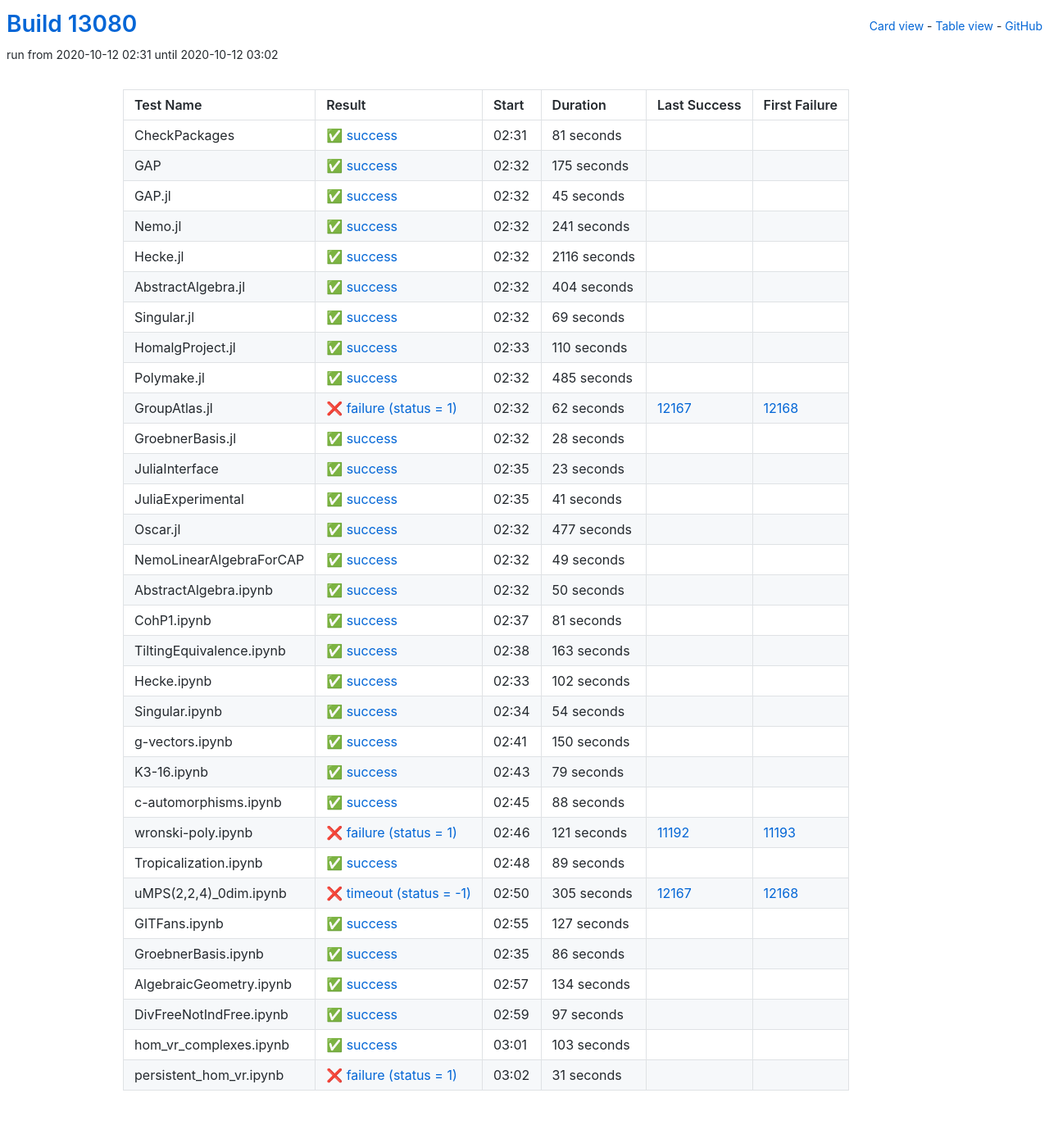
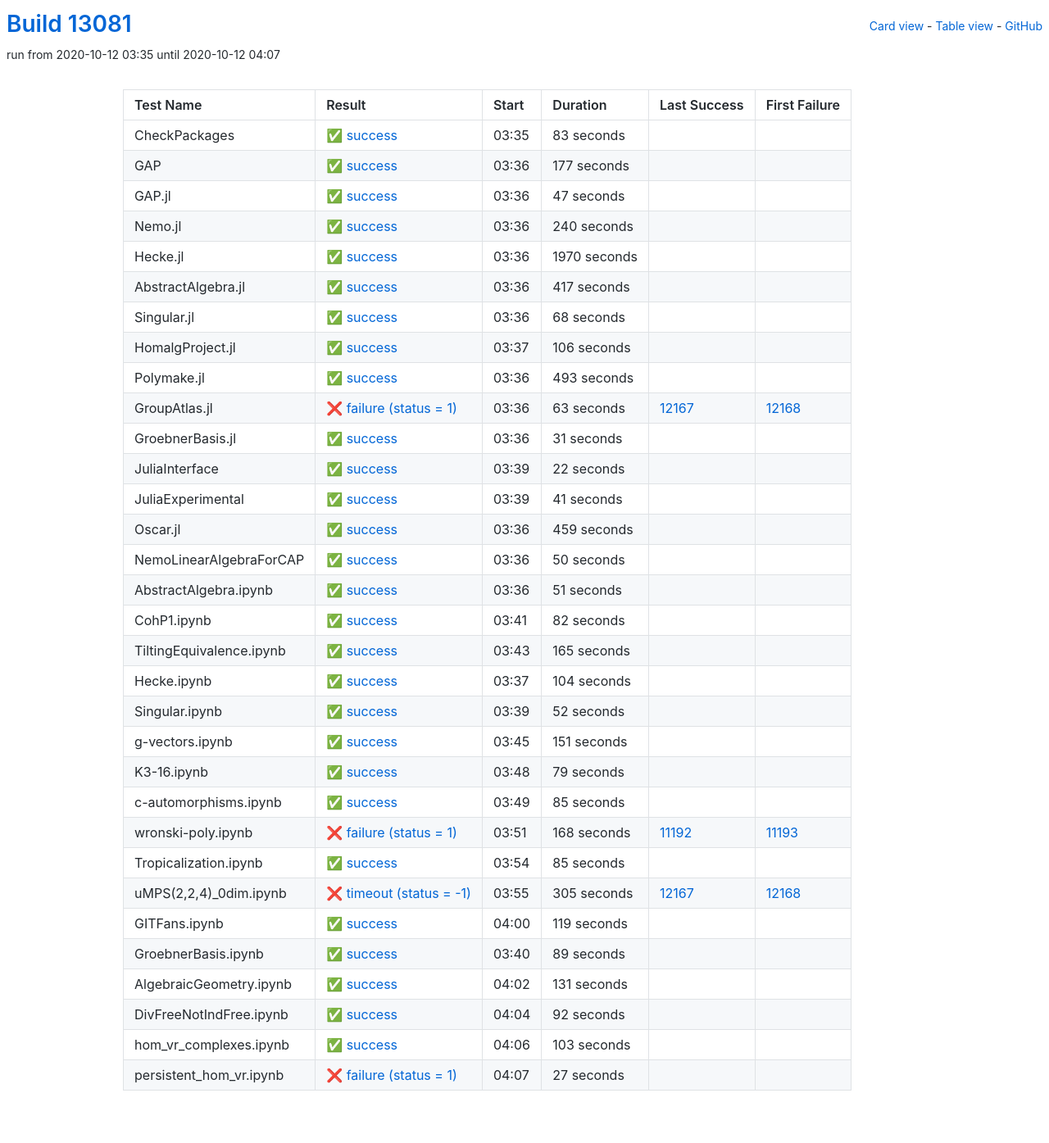
Before and after one commit to oscar-system/oscar-ci-status, a Jekyll site: the page built from table.html, in a window 1280 px wide. Shown: the whole page at 82% size. Built offline with Jekyll 4.4.1, drawn with Linux system fonts in a browser that asks for light colours.

Commit message:
Build #13081

```diff
--- a/_data/ci.yml
+++ b/_data/ci.yml
@@ -1,6 +1,6 @@
 ---
-build: 13080
-build_url: https://oscarci.mathematik.uni-kl.de/job/oscar/13080/
+build: 13081
+build_url: https://oscarci.mathematik.uni-kl.de/job/oscar/13081/
 job: oscar
 organization: oscar-system
 repo: oscar-ci-status
@@ -8,152 +8,152 @@
 tests:
 - name: CheckPackages
   id: checkpackages
-  log: https://oscarci.mathematik.uni-kl.de/job/oscar/13080/artifact/logs/build-13080/CheckPackages.log
-  start: 2020-10-12 02:31
+  log: https://oscarci.mathematik.uni-kl.de/job/oscar/13081/artifact/logs/build-13081/CheckPackages.log
+  start: 2020-10-12 03:35
   success: true
   exitcode: 0
   status: success
-  duration: 81
+  duration: 83
   last_success: false
   last_success_url:
   first_failure: false
   first_failure_url:
 - name: GAP
   id: gap
-  log: https://oscarci.mathematik.uni-kl.de/job/oscar/13080/artifact/logs/build-13080/GAP.log
-  start: 2020-10-12 02:32
+  log: https://oscarci.mathematik.uni-kl.de/job/oscar/13081/artifact/logs/build-13081/GAP.log
+  start: 2020-10-12 03:36
   success: true
   exitcode: 0
   status: success
-  duration: 175
+  duration: 177
   last_success: false
   last_success_url:
   first_failure: false
   first_failure_url:
 - name: GAP.jl
   id: gap-jl
-  log: https://oscarci.mathematik.uni-kl.de/job/oscar/13080/artifact/logs/build-13080/GAP.jl.log
-  start: 2020-10-12 02:32
+  log: https://oscarci.mathematik.uni-kl.de/job/oscar/13081/artifact/logs/build-13081/GAP.jl.log
+  start: 2020-10-12 03:36
   success: true
   exitcode: 0
   status: success
-  duration: 45
+  duration: 47
   last_success: false
   last_success_url:
   first_failure: false
   first_failure_url:
 - name: Nemo.jl
   id: nemo-jl
-  log: https://oscarci.mathematik.uni-kl.de/job/oscar/13080/artifact/logs/build-13080/Nemo.jl.log
-  start: 2020-10-12 02:32
+  log: https://oscarci.mathematik.uni-kl.de/job/oscar/13081/artifact/logs/build-13081/Nemo.jl.log
+  start: 2020-10-12 03:36
   success: true
   exitcode: 0
   status: success
-  duration: 241
+  duration: 240
   last_success: false
   last_success_url:
   first_failure: false
   first_failure_url:
 - name: Hecke.jl
   id: hecke-jl
-  log: https://oscarci.mathematik.uni-kl.de/job/oscar/13080/artifact/logs/build-13080/Hecke.jl.log
-  start: 2020-10-12 02:32
+  log: https://oscarci.mathematik.uni-kl.de/job/oscar/13081/artifact/logs/build-13081/Hecke.jl.log
+  start: 2020-10-12 03:36
   success: true
   exitcode: 0
   status: success
-  duration: 2116
+  duration: 1970
   last_success: false
   last_success_url:
   first_failure: false
   first_failure_url:
 - name: AbstractAlgebra.jl
   id: abstractalgebra-jl
-  log: https://oscarci.mathematik.uni-kl.de/job/oscar/13080/artifact/logs/build-13080/AbstractAlgebra.jl.log
-  start: 2020-10-12 02:32
+  log: https://oscarci.mathematik.uni-kl.de/job/oscar/13081/artifact/logs/build-13081/AbstractAlgebra.jl.log
+  start: 2020-10-12 03:36
   success: true
   exitcode: 0
   status: success
-  duration: 404
+  duration: 417
   last_success: false
   last_success_url:
   first_failure: false
   first_failure_url:
 - name: Singular.jl
   id: singular-jl
-  log: https://oscarci.mathematik.uni-kl.de/job/oscar/13080/artifact/logs/build-13080/Singular.jl.log
-  start: 2020-10-12 02:32
+  log: https://oscarci.mathematik.uni-kl.de/job/oscar/13081/artifact/logs/build-13081/Singular.jl.log
+  start: 2020-10-12 03:36
   success: true
   exitcode: 0
   status: success
-  duration: 69
+  duration: 68
   last_success: false
   last_success_url:
   first_failure: false
   first_failure_url:
 - name: HomalgProject.jl
   id: homalgproject-jl
-  log: https://oscarci.mathematik.uni-kl.de/job/oscar/13080/artifact/logs/build-13080/HomalgProject.jl.log
-  start: 2020-10-12 02:33
+  log: https://oscarci.mathematik.uni-kl.de/job/oscar/13081/artifact/logs/build-13081/HomalgProject.jl.log
+  start: 2020-10-12 03:37
   success: true
   exitcode: 0
   status: success
-  duration: 110
+  duration: 106
   last_success: false
   last_success_url:
   first_failure: false
   first_failure_url:
 - name: Polymake.jl
   id: polymake-jl
-  log: https://oscarci.mathematik.uni-kl.de/job/oscar/13080/artifact/logs/build-13080/Polymake.jl.log
-  start: 2020-10-12 02:32
+  log: https://oscarci.mathematik.uni-kl.de/job/oscar/13081/artifact/logs/build-13081/Polymake.jl.log
+  start: 2020-10-12 03:36
   success: true
   exitcode: 0
   status: success
-  duration: 485
+  duration: 493
   last_success: false
   last_success_url:
   first_failure: false
   first_failure_url:
 - name: GroupAtlas.jl
   id: groupatlas-jl
-  log: https://oscarci.mathematik.uni-kl.de/job/oscar/13080/artifact/logs/build-13080/GroupAtlas.jl.log
-  start: 2020-10-12 02:32
+  log: https://oscarci.mathematik.uni-kl.de/job/oscar/13081/artifact/logs/build-13081/GroupAtlas.jl.log
+  start: 2020-10-12 03:36
   success: false
   exitcode: 1
   status: failure
-  duration: 62
+  duration: 63
   last_success: 12167
   last_success_url: https://oscarci.mathematik.uni-kl.de/job/oscar/12167/
   first_failure: 12168
   first_failure_url: https://oscarci.mathematik.uni-kl.de/job/oscar/12168/
 - name: GroebnerBasis.jl
   id: groebnerbasis-jl
-  log: https://oscarci.mathematik.uni-kl.de/job/oscar/13080/artifact/logs/build-13080/GroebnerBasis.jl.log
-  start: 2020-10-12 02:32
+  log: https://oscarci.mathematik.uni-kl.de/job/oscar/13081/artifact/logs/build-13081/GroebnerBasis.jl.log
+  start: 2020-10-12 03:36
   success: true
   exitcode: 0
   status: success
-  duration: 28
+  duration: 31
   last_success: false
   last_success_url:
   first_failure: false
   first_failure_url:
 - name: JuliaInterface
   id: juliainterface
-  log: https://oscarci.mathematik.uni-kl.de/job/oscar/13080/artifact/logs/build-13080/JuliaInterface.log
-  start: 2020-10-12 02:35
+  log: https://oscarci.mathematik.uni-kl.de/job/oscar/13081/artifact/logs/build-13081/JuliaInterface.log
+  start: 2020-10-12 03:39
   success: true
   exitcode: 0
   status: success
-  duration: 23
+  duration: 22
   last_success: false
   last_success_url:
   first_failure: false
   first_failure_url:
 - name: JuliaExperimental
   id: juliaexperimental
-  log: https://oscarci.mathematik.uni-kl.de/job/oscar/13080/artifact/logs/build-13080/JuliaExperimental.log
-  start: 2020-10-12 02:35
+  log: https://oscarci.mathematik.uni-kl.de/job/oscar/13081/artifact/logs/build-13081/JuliaExperimental.log
+  start: 2020-10-12 03:39
   success: true
   exitcode: 0
   status: success
@@ -164,32 +164,20 @@
   first_failure_url:
 - name: Oscar.jl
   id: oscar-jl
-  log: https://oscarci.mathematik.uni-kl.de/job/oscar/13080/artifact/logs/build-13080/Oscar.jl.log
-  start: 2020-10-12 02:32
+  log: https://oscarci.mathematik.uni-kl.de/job/oscar/13081/artifact/logs/build-13081/Oscar.jl.log
+  start: 2020-10-12 03:36
   success: true
   exitcode: 0
   status: success
-  duration: 477
+  duration: 459
   last_success: false
   last_success_url:
   first_failure: false
   first_failure_url:
 - name: NemoLinearAlgebraForCAP
   id: nemolinearalgebraforcap
-  log: https://oscarci.mathematik.uni-kl.de/job/oscar/13080/artifact/logs/build-13080/NemoLinearAlgebraForCAP.log
-  start: 2020-10-12 02:32
-  success: true
-  exitcode: 0
-  status: success
-  duration: 49
-  last_success: false
-  last_success_url:
-  first_failure: false
-  first_failure_url:
-- name: AbstractAlgebra.ipynb
-  id: abstractalgebra-ipynb
-  log: https://oscarci.mathematik.uni-kl.de/job/oscar/13080/artifact/logs/build-13080/AbstractAlgebra.ipynb.log
-  start: 2020-10-12 02:32
+  log: https://oscarci.mathematik.uni-kl.de/job/oscar/13081/artifact/logs/build-13081/NemoLinearAlgebraForCAP.log
+  start: 2020-10-12 03:36
   success: true
   exitcode: 0
   status: success
@@ -198,70 +186,82 @@
   last_success_url:
   first_failure: false
   first_failure_url:
-- name: CohP1.ipynb
-  id: cohp1-ipynb
-  log: https://oscarci.mathematik.uni-kl.de/job/oscar/13080/artifact/logs/build-13080/CohP1.ipynb.log
-  start: 2020-10-12 02:37
+- name: AbstractAlgebra.ipynb
+  id: abstractalgebra-ipynb
+  log: https://oscarci.mathematik.uni-kl.de/job/oscar/13081/artifact/logs/build-13081/AbstractAlgebra.ipynb.log
+  start: 2020-10-12 03:36
   success: true
   exitcode: 0
   status: success
-  duration: 81
+  duration: 51
+  last_success: false
+  last_success_url:
+  first_failure: false
+  first_failure_url:
+- name: CohP1.ipynb
+  id: cohp1-ipynb
+  log: https://oscarci.mathematik.uni-kl.de/job/oscar/13081/artifact/logs/build-13081/CohP1.ipynb.log
+  start: 2020-10-12 03:41
+  success: true
+  exitcode: 0
+  status: success
+  duration: 82
   last_success: false
   last_success_url:
   first_failure: false
   first_failure_url:
 - name: TiltingEquivalence.ipynb
   id: tiltingequivalence-ipynb
-  log: https://oscarci.mathematik.uni-kl.de/job/oscar/13080/artifact/logs/build-13080/TiltingEquivalence.ipynb.log
-  start: 2020-10-12 02:38
+  log: https://oscarci.mathematik.uni-kl.de/job/oscar/13081/artifact/logs/build-13081/TiltingEquivalence.ipynb.log
+  start: 2020-10-12 03:43
   success: true
   exitcode: 0
   status: success
-  duration: 163
+  duration: 165
   last_success: false
   last_success_url:
   first_failure: false
   first_failure_url:
 - name: Hecke.ipynb
   id: hecke-ipynb
-  log: https://oscarci.mathematik.uni-kl.de/job/oscar/13080/artifact/logs/build-13080/Hecke.ipynb.log
-  start: 2020-10-12 02:33
+  log: https://oscarci.mathematik.uni-kl.de/job/oscar/13081/artifact/logs/build-13081/Hecke.ipynb.log
+  start: 2020-10-12 03:37
   success: true
   exitcode: 0
   status: success
-  duration: 102
+  duration: 104
   last_success: false
   last_success_url:
   first_failure: false
   first_failure_url:
 - name: Singular.ipynb
   id: singular-ipynb
-  log: https://oscarci.mathematik.uni-kl.de/job/oscar/13080/artifact/logs/build-13080/Singular.ipynb.log
-  start: 2020-10-12 02:34
+  log: https://oscarci.mathematik.uni-kl.de/job/oscar/13081/artifact/logs/build-13081/Singular.ipynb.log
+  start: 2020-10-12 03:39
   success: true
   exitcode: 0
   status: success
-  duration: 54
+  duration: 52
   last_success: false
   last_success_url:
   first_failure: false
   first_failure_url:
 - name: g-vectors.ipynb
   id: g-vectors-ipynb
-  log: https://oscarci.mathematik.uni-kl.de/job/oscar/13080/artifact/logs/build-13080/g-vectors.ipynb.log
-  start: 2020-10-12 02:41
+  log: https://oscarci.mathematik.uni-kl.de/job/oscar/13081/artifact/logs/build-13081/g-vectors.ipynb.log
+  start: 2020-10-12 03:45
   success: true
   exitcode: 0
   status: success
-  duration: 150
+  duration: 151
   last_success: false
   last_success_url:
   first_failure: false
   first_failure_url:
 - name: K3-16.ipynb
   id: k3-16-ipynb
-  log: https://oscarci.mathematik.uni-kl.de/job/oscar/13080/artifact/logs/build-13080/K3-16.ipynb.log
-  start: 2020-10-12 02:43
+  log: https://oscarci.mathematik.uni-kl.de/job/oscar/13081/artifact/logs/build-13081/K3-16.ipynb.log
+  start: 2020-10-12 03:48
   success: true
   exitcode: 0
   status: success
@@ -272,44 +272,44 @@
   first_failure_url:
 - name: c-automorphisms.ipynb
   id: c-automorphisms-ipynb
-  log: https://oscarci.mathematik.uni-kl.de/job/oscar/13080/artifact/logs/build-13080/c-automorphisms.ipynb.log
-  start: 2020-10-12 02:45
+  log: https://oscarci.mathematik.uni-kl.de/job/oscar/13081/artifact/logs/build-13081/c-automorphisms.ipynb.log
+  start: 2020-10-12 03:49
   success: true
   exitcode: 0
   status: success
-  duration: 88
+  duration: 85
   last_success: false
   last_success_url:
   first_failure: false
   first_failure_url:
 - name: wronski-poly.ipynb
   id: wronski-poly-ipynb
-  log: https://oscarci.mathematik.uni-kl.de/job/oscar/13080/artifact/logs/build-13080/wronski-poly.ipynb.log
-  start: 2020-10-12 02:46
+  log: https://oscarci.mathematik.uni-kl.de/job/oscar/13081/artifact/logs/build-13081/wronski-poly.ipynb.log
+  start: 2020-10-12 03:51
   success: false
   exitcode: 1
   status: failure
-  duration: 121
+  duration: 168
   last_success: 11192
   last_success_url: https://oscarci.mathematik.uni-kl.de/job/oscar/11192/
   first_failure: 11193
   first_failure_url: https://oscarci.mathematik.uni-kl.de/job/oscar/11193/
 - name: Tropicalization.ipynb
   id: tropicalization-ipynb
-  log: https://oscarci.mathematik.uni-kl.de/job/oscar/13080/artifact/logs/build-13080/Tropicalization.ipynb.log
-  start: 2020-10-12 02:48
+  log: https://oscarci.mathematik.uni-kl.de/job/oscar/13081/artifact/logs/build-13081/Tropicalization.ipynb.log
+  start: 2020-10-12 03:54
   success: true
   exitcode: 0
   status: success
-  duration: 89
+  duration: 85
   last_success: false
   last_success_url:
   first_failure: false
   first_failure_url:
 - name: uMPS(2,2,4)_0dim.ipynb
   id: umps-2-2-4-0dim-ipynb
-  log: https://oscarci.mathematik.uni-kl.de/job/oscar/13080/artifact/logs/build-13080/uMPS-2-2-4-_0dim.ipynb.log
-  start: 2020-10-12 02:50
+  log: https://oscarci.mathematik.uni-kl.de/job/oscar/13081/artifact/logs/build-13081/uMPS-2-2-4-_0dim.ipynb.log
+  start: 2020-10-12 03:55
   success: false
   exitcode: -1
   status: timeout
@@ -320,56 +320,56 @@
   first_failure_url: https://oscarci.mathematik.uni-kl.de/job/oscar/12168/
 - name: GITFans.ipynb
   id: gitfans-ipynb
-  log: https://oscarci.mathematik.uni-kl.de/job/oscar/13080/artifact/logs/build-13080/GITFans.ipynb.log
-  start: 2020-10-12 02:55
+  log: https://oscarci.mathematik.uni-kl.de/job/oscar/13081/artifact/logs/build-13081/GITFans.ipynb.log
+  start: 2020-10-12 04:00
   success: true
   exitcode: 0
   status: success
-  duration: 127
+  duration: 119
   last_success: false
   last_success_url:
   first_failure: false
   first_failure_url:
 - name: GroebnerBasis.ipynb
   id: groebnerbasis-ipynb
-  log: https://oscarci.mathematik.uni-kl.de/job/oscar/13080/artifact/logs/build-13080/GroebnerBasis.ipynb.log
-  start: 2020-10-12 02:35
+  log: https://oscarci.mathematik.uni-kl.de/job/oscar/13081/artifact/logs/build-13081/GroebnerBasis.ipynb.log
+  start: 2020-10-12 03:40
   success: true
   exitcode: 0
   status: success
-  duration: 86
+  duration: 89
   last_success: false
   last_success_url:
   first_failure: false
   first_failure_url:
 - name: AlgebraicGeometry.ipynb
   id: algebraicgeometry-ipynb
-  log: https://oscarci.mathematik.uni-kl.de/job/oscar/13080/artifact/logs/build-13080/AlgebraicGeometry.ipynb.log
-  start: 2020-10-12 02:57
+  log: https://oscarci.mathematik.uni-kl.de/job/oscar/13081/artifact/logs/build-13081/AlgebraicGeometry.ipynb.log
+  start: 2020-10-12 04:02
   success: true
   exitcode: 0
   status: success
-  duration: 134
+  duration: 131
   last_success: false
   last_success_url:
   first_failure: false
   first_failure_url:
 - name: DivFreeNotIndFree.ipynb
   id: divfreenotindfree-ipynb
-  log: https://oscarci.mathematik.uni-kl.de/job/oscar/13080/artifact/logs/build-13080/DivFreeNotIndFree.ipynb.log
-  start: 2020-10-12 02:59
+  log: https://oscarci.mathematik.uni-kl.de/job/oscar/13081/artifact/logs/build-13081/DivFreeNotIndFree.ipynb.log
+  start: 2020-10-12 04:04
   success: true
   exitcode: 0
   status: success
-  duration: 97
+  duration: 92
   last_success: false
   last_success_url:
   first_failure: false
   first_failure_url:
 - name: hom_vr_complexes.ipynb
   id: hom-vr-complexes-ipynb
-  log: https://oscarci.mathematik.uni-kl.de/job/oscar/13080/artifact/logs/build-13080/hom_vr_complexes.ipynb.log
-  start: 2020-10-12 03:01
+  log: https://oscarci.mathematik.uni-kl.de/job/oscar/13081/artifact/logs/build-13081/hom_vr_complexes.ipynb.log
+  start: 2020-10-12 04:06
   success: true
   exitcode: 0
   status: success
@@ -380,12 +380,12 @@
   first_failure_url:
 - name: persistent_hom_vr.ipynb
   id: persistent-hom-vr-ipynb
-  log: https://oscarci.mathematik.uni-kl.de/job/oscar/13080/artifact/logs/build-13080/persistent_hom_vr.ipynb.log
-  start: 2020-10-12 03:02
+  log: https://oscarci.mathematik.uni-kl.de/job/oscar/13081/artifact/logs/build-13081/persistent_hom_vr.ipynb.log
+  start: 2020-10-12 04:07
   success: false
   exitcode: 1
   status: failure
-  duration: 31
+  duration: 27
   last_success: false
   last_success_url:
   first_failure: false
```
Also changed, not shown: README.md.
